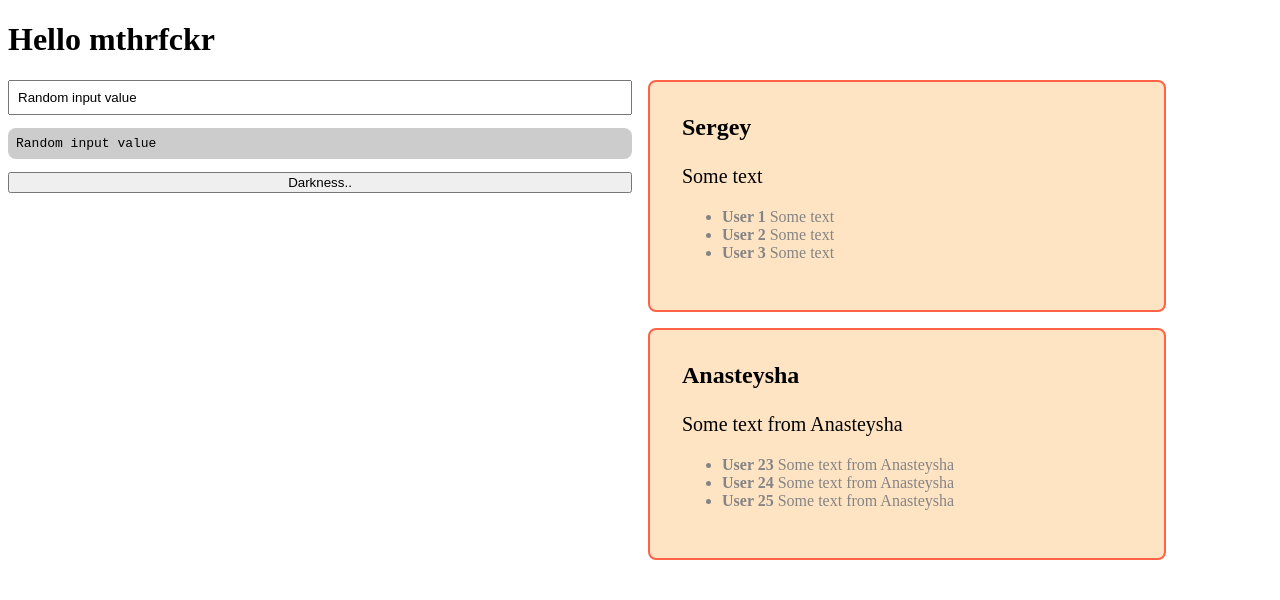
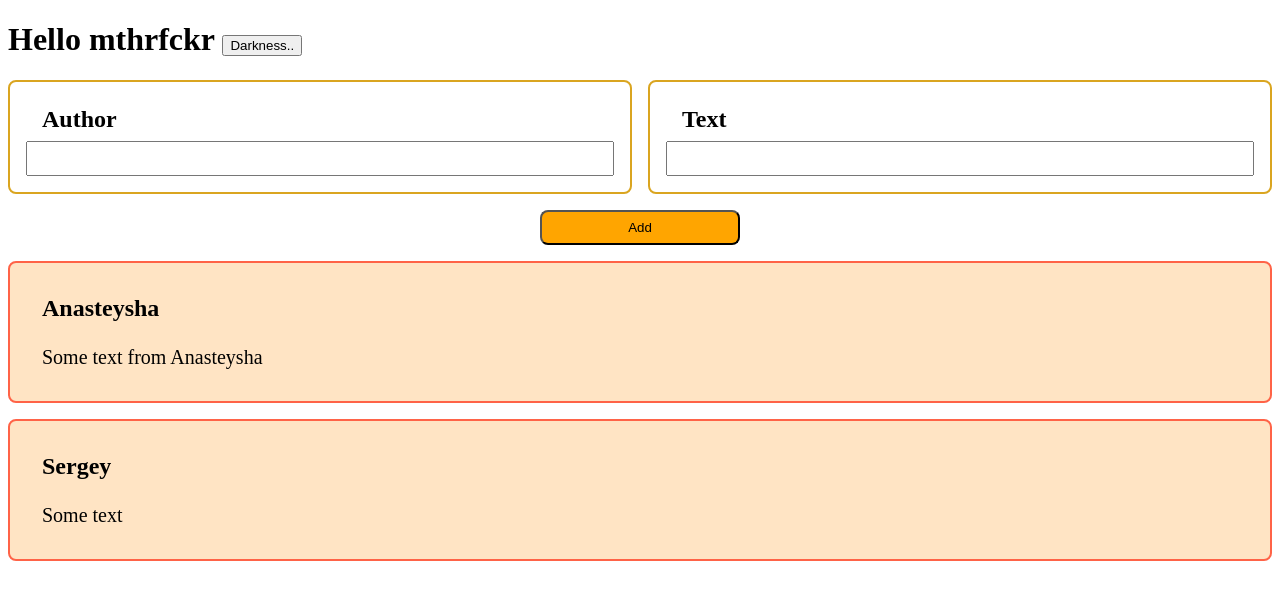
Before and after one commit to SergeyTheHuman/ng-course-vm, an Angular app: page / in a window 1280 px wide. Shown: the top 600 px of the page. Built offline with nearby package versions, Linux system fonts and the light colour scheme.

Commit message:
video #23

```diff
--- a/src/app/app.component.html
+++ b/src/app/app.component.html
@@ -1,11 +1,10 @@
-<h1>Hello mthrfckr</h1>
+<h1>Hello mthrfckr <button (click)="lightMode = !lightMode">{{ lightMode ? 'Darkness..' : 'Light!'}}</button></h1>
+
 <div class="wrapper" [ngClass]="{darkness: !lightMode}">
    <div class="input-wrapper">
-      <input type="text" [value]="inputValue" (input)="onInput($event)">
-      <pre *ngIf="inputValue">{{ inputValue }}</pre>
-      <button (click)="lightMode = !lightMode">{{ lightMode ? 'Darkness..' : 'Light!'}}</button>
+      <mv-post-form (onAdd)="addPost($event)"></mv-post-form>
    </div>
    <div>
-      <mv-post *ngFor="let post of posts" [post]="post"></mv-post>
+      <mv-post *ngFor="let post of posts.reverse()" [post]="post"></mv-post>
    </div>
 </div>
--- a/src/app/app.component.scss
+++ b/src/app/app.component.scss
@@ -1,8 +1,4 @@
 .wrapper {
-   display: grid;
-   grid-template-columns: repeat(2, 1fr);
-   gap: 1rem;
-
    &.darkness {
       background-color: rgb(32, 32, 32);
    }
--- a/src/app/app.component.ts
+++ b/src/app/app.component.ts
@@ -13,43 +13,19 @@ export class AppComponent {
       {
          author: 'Sergey',
          text: 'Some text',
-         comments: [
-            {
-               author: 'User 1',
-               text: 'text 1',
-            },
-            {
-               author: 'User 2',
-               text: 'text 2',
-            },
-            {
-               author: 'User 3',
-               text: 'text 3',
-            },
-         ],
       },
       {
          author: 'Anasteysha',
          text: 'Some text from Anasteysha',
-         comments: [
-            {
-               author: 'User 23',
-               text: 'text 23',
-            },
-            {
-               author: 'User 24',
-               text: 'text 24',
-            },
-            {
-               author: 'User 25',
-               text: 'text 25',
-            },
-         ],
       },
    ];
 
    constructor() {}
 
+   addPost(post: IPost) {
+      this.posts.push(post)
+   }
+
    public onInput(event: Event) {
       this.inputValue = (event.target as HTMLInputElement).value;
    }
--- a/src/app/app.module.ts
+++ b/src/app/app.module.ts
@@ -3,10 +3,12 @@ import { BrowserModule } from '@angular/platform-browser';
 
 import { AppComponent } from './app.component';
 import { PostComponent } from './post/post.component';
+import { PostFormComponent } from './post-form/post-form/post-form.component';
+import { FormsModule } from '@angular/forms';
 
 @NgModule({
-   declarations: [AppComponent, PostComponent],
-   imports: [BrowserModule],
+   declarations: [AppComponent, PostComponent, PostFormComponent],
+   imports: [BrowserModule, FormsModule],
    providers: [],
    bootstrap: [AppComponent],
 })
--- /dev/null
+++ b/src/app/post-form/post-form/post-form.component.html
@@ -0,0 +1,12 @@
+<div class="post-form">
+   <label>
+      <h4>Author</h4>
+      <input type="text" [(ngModel)]="author">
+   </label>
+   <label>
+      <h4>Text</h4>
+      <input type="text" [(ngModel)]="text">
+   </label>
+</div>
+
+<button (click)="addPost()">Add</button>
--- /dev/null
+++ b/src/app/post-form/post-form/post-form.component.scss
@@ -0,0 +1,36 @@
+.post-form {
+   display: flex;
+   align-items: center;
+   gap: 1rem;
+   width: 100%;
+   margin-bottom: 1rem;
+
+   label {
+      border: 2px solid goldenrod;
+      padding: 1rem;
+      display: flex;
+      justify-content: center;
+      flex-direction: column;
+      border-radius: 8px;
+      flex: 1 1 100%;
+
+      h4 {
+         font-size: 1.5rem;
+         margin: .5rem 0 .5rem 1rem;
+      }
+   }
+
+   input {
+      flex: 1 1 100%;
+      padding: .5rem;
+   }
+
+}
+button {
+   width: 200px;
+   display: block;
+   margin: 0 auto;
+   padding: .5rem;
+   border-radius: 8px;
+   background-color: orange;
+}
--- /dev/null
+++ b/src/app/post-form/post-form/post-form.component.ts
@@ -0,0 +1,29 @@
+import { Component, EventEmitter, Output } from '@angular/core';
+import { IPost } from 'src/app/post/post.interface';
+
+@Component({
+  selector: 'mv-post-form',
+  templateUrl: './post-form.component.html',
+  styleUrls: ['./post-form.component.scss'],
+})
+export class PostFormComponent {
+  author = '';
+  text = '';
+
+  @Output()
+  onAdd: EventEmitter<IPost> = new EventEmitter<IPost>();
+
+  constructor() {}
+
+  public addPost() {
+    if (!this.author.trim() || !this.text.trim()) return;
+
+    const newPost = {
+      author: this.author,
+      text: this.text,
+    };
+
+    this.onAdd.emit(newPost);
+    this.author = this.text = '';
+  }
+}
--- a/src/app/post/post.component.html
+++ b/src/app/post/post.component.html
@@ -1,11 +1,4 @@
 <article class="post">
    <h3>{{post.author}}</h3>
    <p class="description">{{post.text}}</p>
-   <footer>
-      <ul>
-         <li *ngFor="let comment of post.comments">
-            <b>{{ comment.author }}</b> {{post.text}}
-         </li>
-      </ul>
-   </footer>
 </article>
--- a/src/app/post/post.component.scss
+++ b/src/app/post/post.component.scss
@@ -2,7 +2,6 @@
     background-color: bisque;
     border: 2px solid tomato;
     border-radius: 8px;
-   width: 450px;
     padding: 2rem;
     margin-bottom: 1rem;
 
@@ -13,6 +12,7 @@
 
     .description {
         font-size: 1.25rem;
+        margin-bottom: 0;
     }
 
     footer {
--- a/src/app/post/post.interface.ts
+++ b/src/app/post/post.interface.ts
@@ -1,10 +1,4 @@
 export interface IPost {
    author: string
    text: string
-   comments: IComment[]
 }
-
-interface IComment {
-   author: string
-   text: string
-}
```
Also changed, not shown: 2 other files (tests, documents, lock files or other folders). Lines whose indentation alone changed are shown as unchanged.
